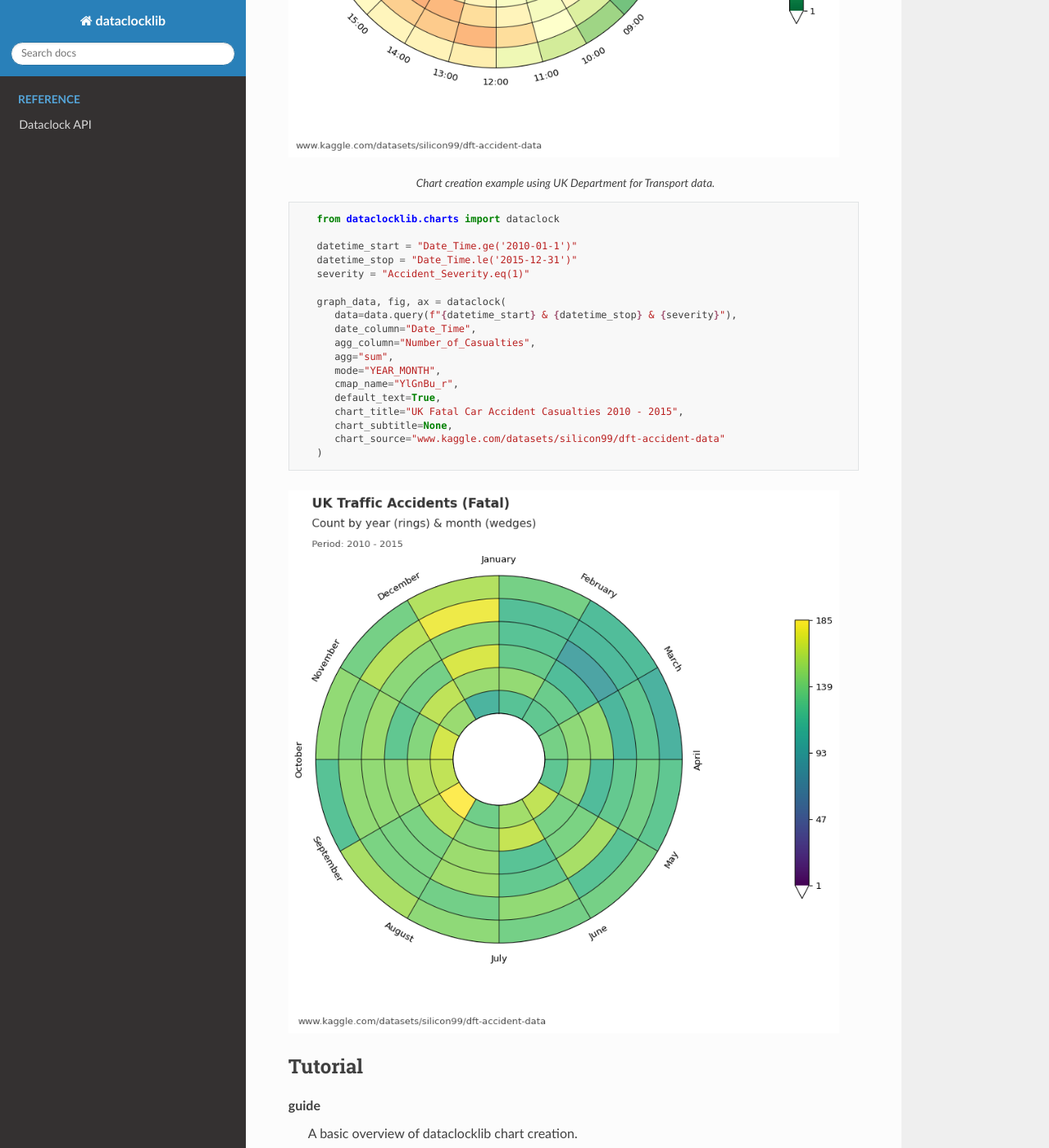
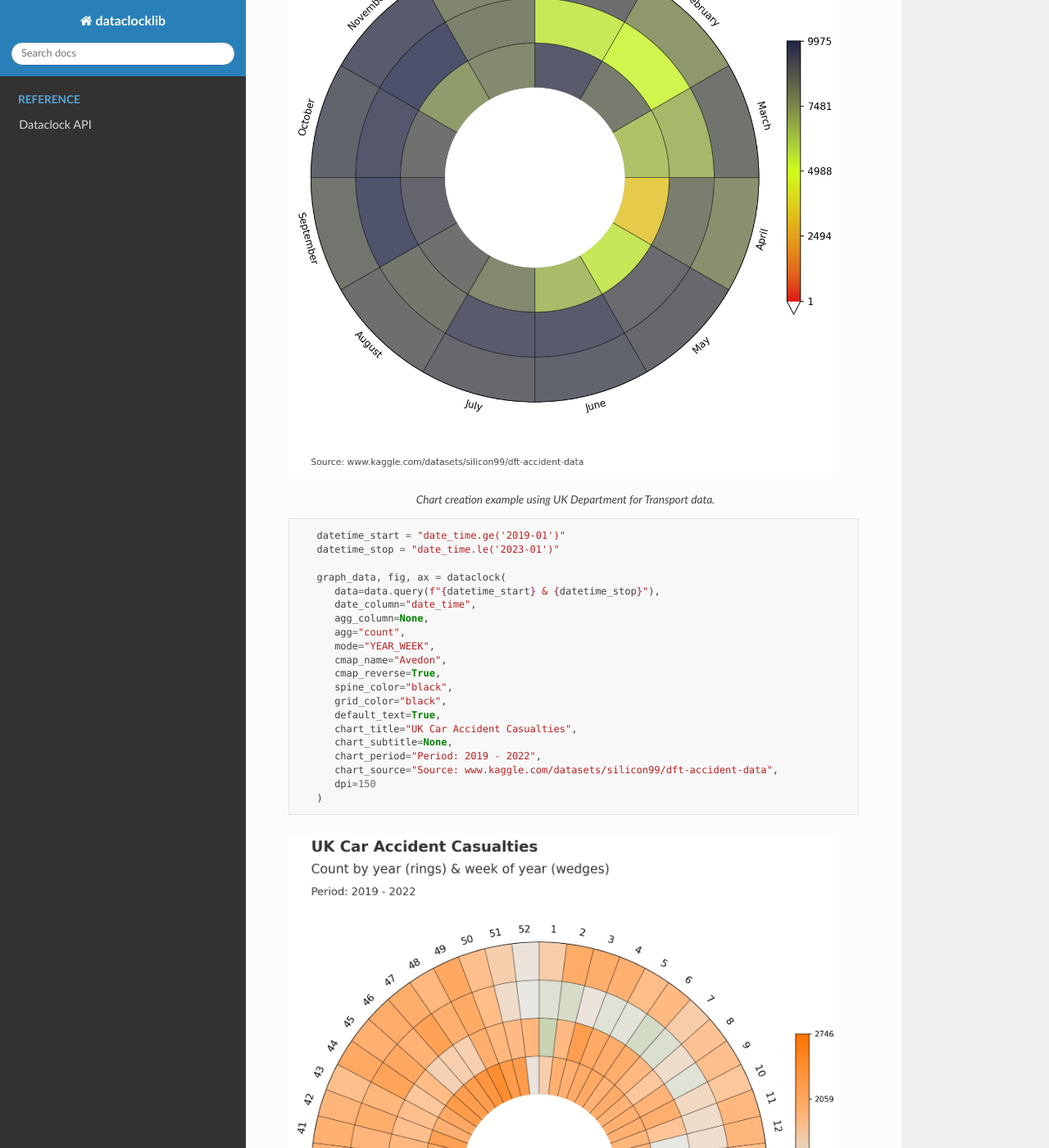
Before and after one commit to andyrids/dataclocklib, a Sphinx documentation site: the page built from docs/source/index.rst, in a window 1280 px wide and 1400 px high, scrolled down 3372 px. Shown: the whole window at 82% size. Built offline with Sphinx 7.4.7 and the Read the Docs theme 3.1.0, drawn with Linux system fonts in a browser that asks for light colours; pages that are not in the unit, such as notebooks, are missing from menus; some of the changed text lies outside the part shown.

Commit message:
docs: update to documentation index.

```diff
--- a/docs/source/index.rst
+++ b/docs/source/index.rst
@@ -85,15 +85,20 @@ The table below details the currently supported chart modes and the correspondin
       from dataclocklib.charts import dataclock
 
       graph_data, fig, ax = dataclock(
-         data=data.query("Date_Time.dt.year.ge(2015)"),
-         date_column="Date_Time",
-         agg_column="Number_of_Casualties",
+         data=data.query("date_time.dt.year.ge(2019)"),
+         date_column="date_time",
+         agg_column="number_of_casualties",
          agg="sum",
          mode="DOW_HOUR",
          cmap_name="CMRmap_r",
-         chart_title="UK Car Accident Casualties 2015",
+         cmap_reverse=False,
+         spine_color="darkslategrey",
+         grid_color="black",
+         default_text=True,
+         chart_title="UK Car Accident Casualties",
          chart_subtitle=None,
-         chart_source="www.kaggle.com/datasets/silicon99/dft-accident-data"
+         chart_period="Period: 2019",
+         chart_source="Source: www.kaggle.com/datasets/silicon99/dft-accident-data"
       )
 
 .. figure:: _static/images/sphinx_index_chart_1.png
@@ -103,19 +108,25 @@ The table below details the currently supported chart modes and the correspondin
 .. code-block::
    :caption: Chart creation example using UK Department for Transport data.
 
-      from dataclocklib.charts import dataclock
+      datetime_start = "date_time.dt.year.ge(2020)"
+      datetime_stop = "date_time.dt.year.le(2022)"
 
       graph_data, fig, ax = dataclock(
-         data=data.query("Date_Time.dt.year.eq(2010)"),
-         date_column="Date_Time",
+         data=data.query(f"{datetime_start} & {datetime_stop}"),
+         date_column="date_time",
          agg_column=None,
          agg="count",
-         mode="DOW_HOUR",
-         cmap_name="RdYlGn_r",
+         mode="YEAR_MONTH",
+         cmap_name="pal12",
+         cmap_reverse=True,
+         spine_color="black",
+         grid_color="black",
          default_text=True,
-         chart_title="UK Car Accidents 2010",
+         chart_title="UK Car Accident Casualties",
          chart_subtitle=None,
-         chart_source="www.kaggle.com/datasets/silicon99/dft-accident-data"
+         chart_period="Period: 2020 - 2022",
+         chart_source="Source: www.kaggle.com/datasets/silicon99/dft-accident-data",
+         dpi=150
       )
 
 .. figure:: _static/images/sphinx_index_chart_2.png
@@ -125,23 +136,25 @@ The table below details the currently supported chart modes and the correspondin
 .. code-block::
    :caption: Chart creation example using UK Department for Transport data.
 
-      from dataclocklib.charts import dataclock
-
-      datetime_start = "Date_Time.ge('2010-01-1')"
-      datetime_stop = "Date_Time.le('2015-12-31')"
-      severity = "Accident_Severity.eq(1)"
+      datetime_start = "date_time.ge('2019-01')"
+      datetime_stop = "date_time.le('2023-01')"
 
       graph_data, fig, ax = dataclock(
-         data=data.query(f"{datetime_start} & {datetime_stop} & {severity}"),
-         date_column="Date_Time",
-         agg_column="Number_of_Casualties",
-         agg="sum",
-         mode="YEAR_MONTH",
-         cmap_name="YlGnBu_r",
+         data=data.query(f"{datetime_start} & {datetime_stop}"),
+         date_column="date_time",
+         agg_column=None,
+         agg="count",
+         mode="YEAR_WEEK",
+         cmap_name="Avedon",
+         cmap_reverse=True,
+         spine_color="black",
+         grid_color="black",
          default_text=True,
-         chart_title="UK Fatal Car Accident Casualties 2010 - 2015",
+         chart_title="UK Car Accident Casualties",
          chart_subtitle=None,
-         chart_source="www.kaggle.com/datasets/silicon99/dft-accident-data"
+         chart_period="Period: 2019 - 2022",
+         chart_source="Source: www.kaggle.com/datasets/silicon99/dft-accident-data",
+         dpi=150
       )
 
 .. figure:: _static/images/sphinx_index_chart_3.png
```
Also changed, not shown: docs/source/_static/images/sphinx_index_chart_1.png, docs/source/_static/images/sphinx_index_chart_2.png, docs/source/_static/images/sphinx_index_chart_3.png.
